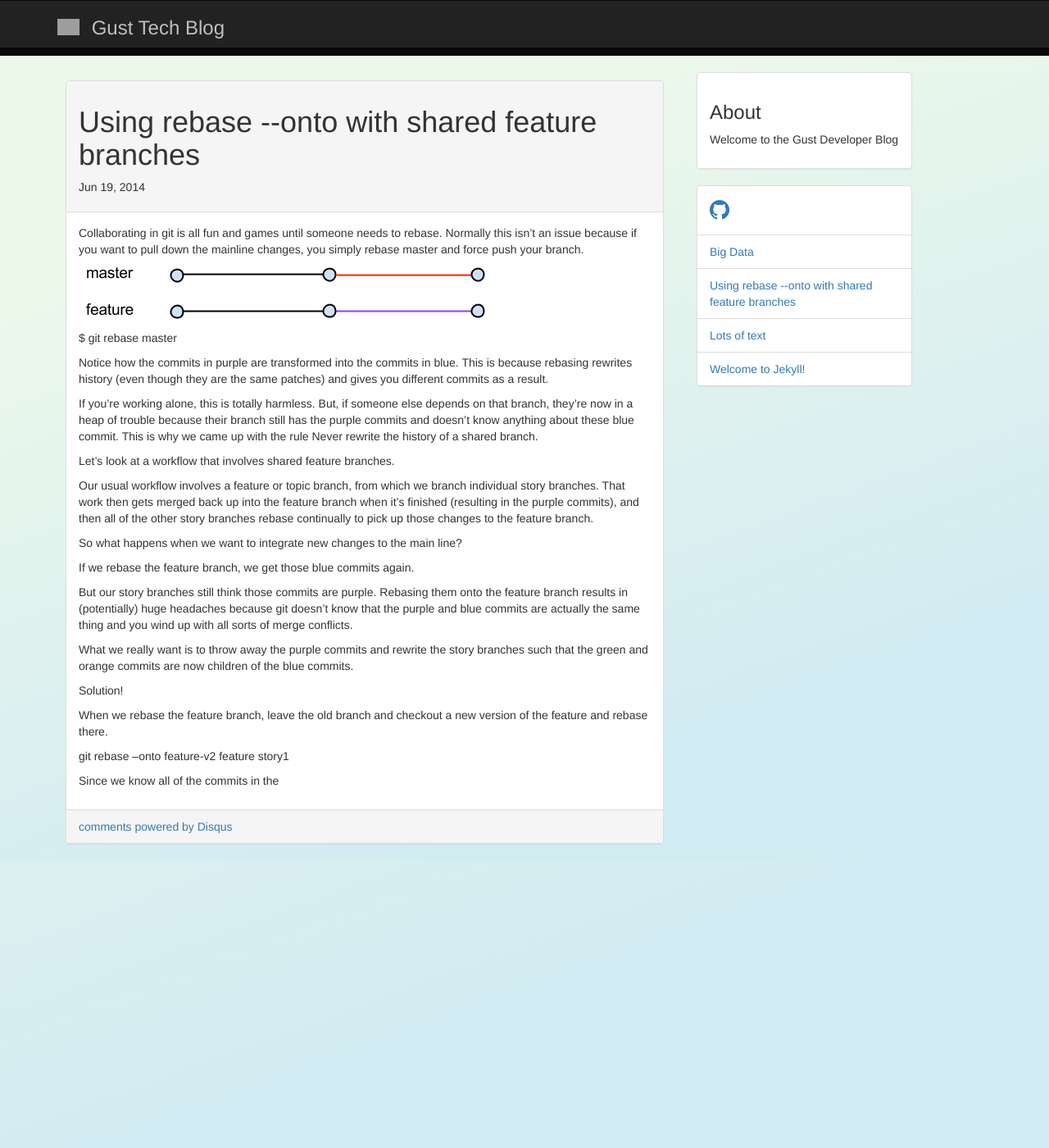
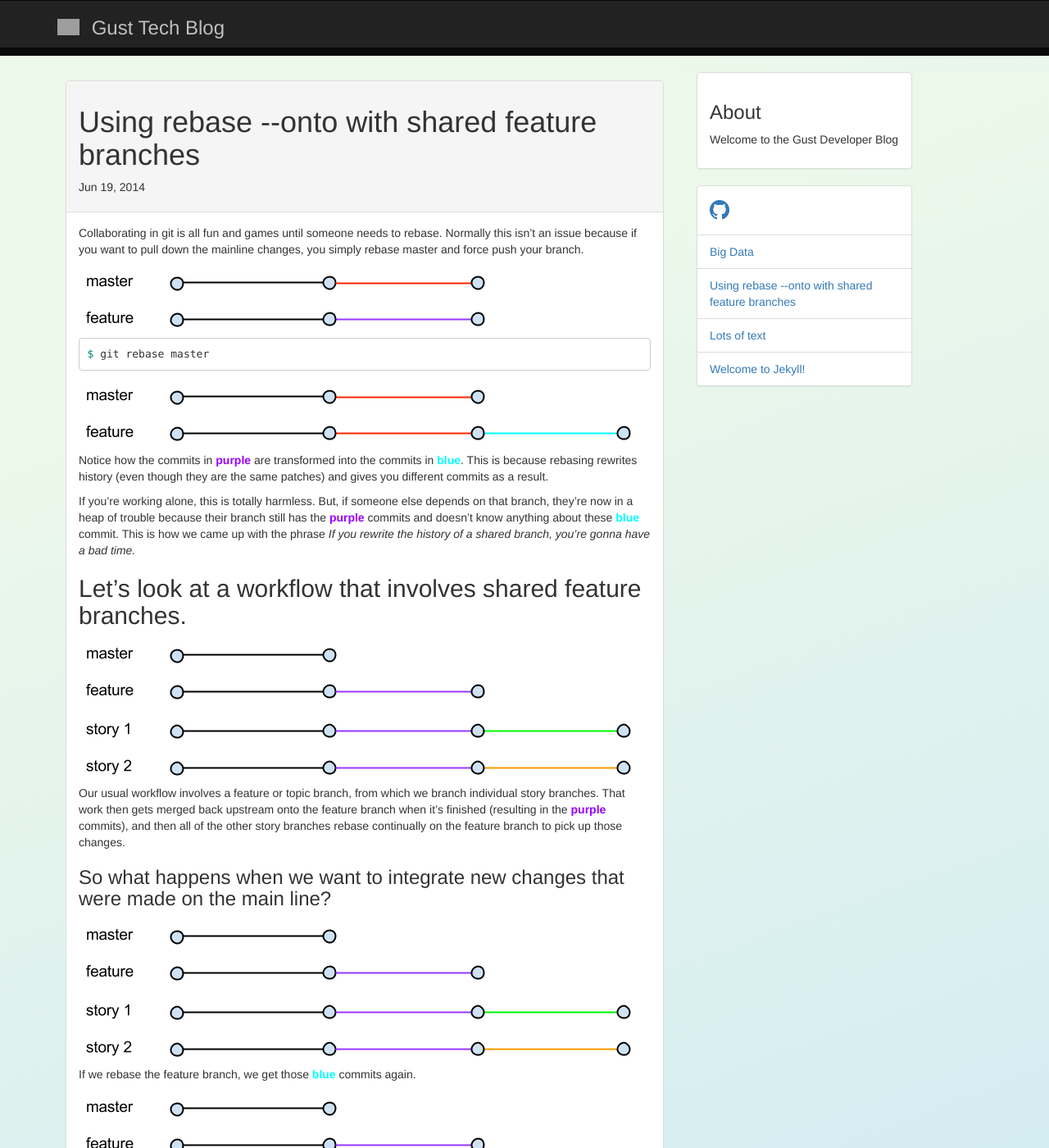
Before and after one commit to zephyr-dev/zephyr-dev.github.io, a Jekyll site: the page built from _posts/2014-06-19-rebase-onto-shared-feature-branch.markdown, in a window 1280 px wide and 1400 px high. Shown: the whole window at 82% size. Built offline with Jekyll 4.4.1, drawn with Linux system fonts in a browser that asks for light colours; nearby versions of some CDN libraries; comment, search, counter and statistics services are not loaded; some of the changed text lies outside the part shown; grey boxes are pictures that could not be loaded.

Commit message:
Updates rebase post

````diff
--- a/_posts/2014-06-19-rebase-onto-shared-feature-branch.markdown
+++ b/_posts/2014-06-19-rebase-onto-shared-feature-branch.markdown
@@ -5,33 +5,43 @@ date:   2014-06-19 11:24:39
 tags: git continuous_integration
 ---
 Collaborating in git is all fun and games until someone needs to rebase. Normally this isn’t an issue because if you want to pull down the mainline changes, you simply rebase master and force push your branch.
+
 ![My helpful screenshot]({{ site.url }}/images/git_rebase_onto/basic_master_feature.png)
 
+```bash
 $ git rebase master
+```
+![My helpful screenshot]({{ site.url }}/images/git_rebase_onto/basic_master_feature_after_rebase.png)
 
-Notice how the commits in purple are transformed into the commits in  blue. This is because rebasing rewrites history (even though they are the same patches) and gives you different commits as a result.
+Notice how the commits in <span style="color: rgb(153, 0, 255)">**purple**</span> are transformed into the commits in <span style="color:cyan">**blue**</span>. This is because rebasing rewrites history (even though they are the same patches) and gives you different commits as a result.
 
-If you’re working alone, this is totally harmless. But, if someone else depends on that branch, they’re now in a heap of trouble because their branch still has the purple commits and doesn’t know anything about these blue commit. This is why we came up with the rule Never rewrite the history of a shared branch.
+If you’re working alone, this is totally harmless. But, if someone else depends on that branch, they’re now in a heap of trouble because their branch still has the <span style="color: rgb(153, 0, 255)">**purple**</span> commits and doesn’t know anything about these <span style="color:cyan">**blue**</span> commit. This is how we came up with the phrase *If you rewrite the history of a shared branch, you're gonna have a bad time.*
 
-Let’s look at a workflow that involves shared feature branches.
+##Let’s look at a workflow that involves shared feature branches.
 
-Our usual workflow involves a feature or topic branch, from which we branch individual story branches. That work then gets merged back up into the feature branch when it’s finished (resulting in the purple commits), and then all of the other story branches rebase continually to pick up those changes to the feature branch.
+![My helpful screenshot]({{ site.url }}/images/git_rebase_onto/shared_feature_setup.png)
 
-So what happens when we want to integrate new changes to the main line?
+Our usual workflow involves a feature or topic branch, from which we branch individual story branches. That work then gets merged back upstream onto the feature branch when it’s finished (resulting in the <span style="color: rgb(153, 0, 255)">**purple**</span> commits), and then all of the other story branches rebase continually on the feature branch to pick up those changes.
 
-If we rebase the feature branch, we get those blue commits again.
+###So what happens when we want to integrate new changes that were made on the main line?
+![My helpful screenshot]({{ site.url }}/images/git_rebase_onto/shared_feature_setup.png)
 
-But our story branches still think those commits are purple. Rebasing them onto the feature branch results in (potentially) huge headaches because git doesn’t know that the purple and blue commits are actually the same thing and you wind up with all sorts of merge conflicts.
+If we rebase the feature branch, we get those <span style="color:cyan">**blue**</span> commits again.
 
-What we really want is to throw away the purple commits and rewrite the story branches such that the green and orange commits are now children of the blue commits.
+![My helpful screenshot]({{ site.url }}/images/git_rebase_onto/shared_feature_setup.png)
+
+But our story branches still think those commits are <span style="color: rgb(153, 0, 255)">**purple**</span>. Rebasing them onto the feature branch results in (potentially) huge headaches because git doesn’t know that the <span style="color: rgb(153, 0, 255)">**purple**</span> and <span style="color:cyan">**blue**</span> commits are actually the same thing and you wind up with all sorts of merge conflicts.
+
+What we really want is to throw away the <span style="color: rgb(153, 0, 255)">**purple**</span> commits and rewrite the story branches such that the <span style="color:rgb(0, 255, 0);">**green**</span> and <span style="color:orange">**orange**</span> commits are now children of the blue commits.
 
 Solution!
 
 When we rebase the feature branch, leave the old branch and checkout a new version of the feature and rebase there.
 
+![My helpful screenshot]({{ site.url }}/images/git_rebase_onto/shared_feature_setup.png)
 
-
-
+```bash
 git rebase --onto feature-v2 feature story1
+```
 
 Since we know all of the commits in the
````
